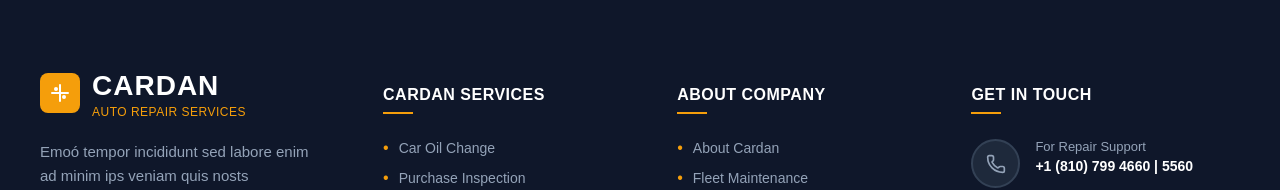
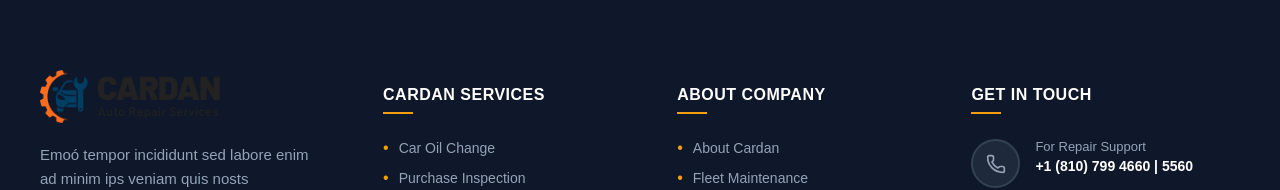
Before and after one commit to Jan-Amixtlan/prueba-tecnica-frontend, a React (Vite) app: page / in a window 1280 px wide. Shown: the part 2632-2822 px from the top of the page. Built offline with nearby package versions, Linux system fonts and the light colour scheme; the HTML template or start-up script is replaced by a standard one.

Commit message:
feat: replace logo SVG with absolute image path in Footer component

```diff
--- a/src/Components/Footer/Footer.jsx
+++ b/src/Components/Footer/Footer.jsx
@@ -47,18 +47,7 @@ const Footer = () => {
                     {/* Company Info Section */}
                     <div className="footer-section company-info">
                         <div className="footer-logo">
-                            <div className="logo-icon">
-                                <svg width="40" height="40" viewBox="0 0 40 40" fill="none">
-                                    <rect width="40" height="40" rx="8" fill="#F59E0B" />
-                                    <path d="M12 20h16M20 12v16" stroke="white" strokeWidth="2" strokeLinecap="round" />
-                                    <circle cx="16" cy="16" r="2" fill="white" />
-                                    <circle cx="24" cy="24" r="2" fill="white" />
-                                </svg>
-                            </div>
-                            <div className="logo-text">
-                                <h2>CARDAN</h2>
-                                <span>Auto Repair Services</span>
-                            </div>
+                            <img src="/logo.png" alt="CARDAN Logo" style={{ width: '180px', height: 'auto' }} />
                         </div>
 
                         <p className="company-description">
```
